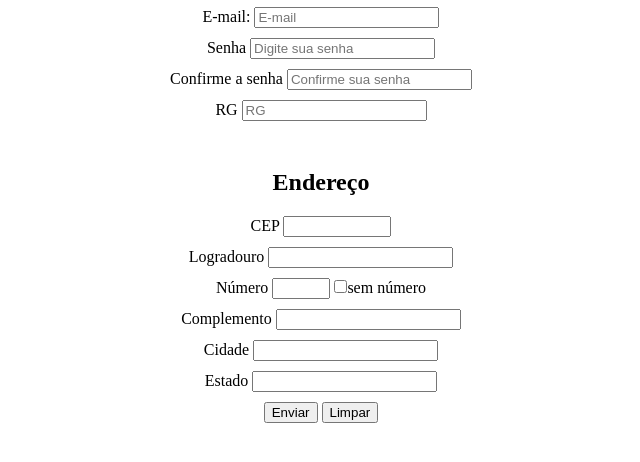
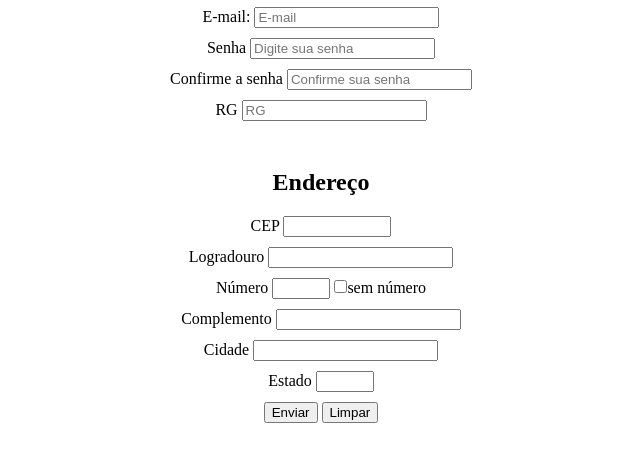
Before and after one commit to larislannes/ResiliaFlix, a plain HTML site: page cadastro.html in a window 1280 px wide. Shown: the part 104-566 px from the top of the page, without its empty margins (319-959 px from the left). Drawn offline with Linux system fonts and the light colour scheme.

Commit message:
campo estado width no css e id no html

```diff
--- a/cadastro.html
+++ b/cadastro.html
@@ -49,7 +49,7 @@
                 <input name="cidade" type="text" id="cidade" required>
                 <br>
                 <label for="estado">Estado</label>
-                <input name="estado" type="text" name="estado" required>
+                <input name="estado" type="text" name="estado" id="estado" required>
                 <br>
                 <button type="post" name="enviar">Enviar</button>
                 <button type="reset" name="limpar">Limpar</button>
--- a/css/cadastro.css
+++ b/css/cadastro.css
@@ -33,3 +33,7 @@ input, select{
     width: 100px;
     text-align: center;
 }
+
+#estado {
+    width: 50px;
+}
```
